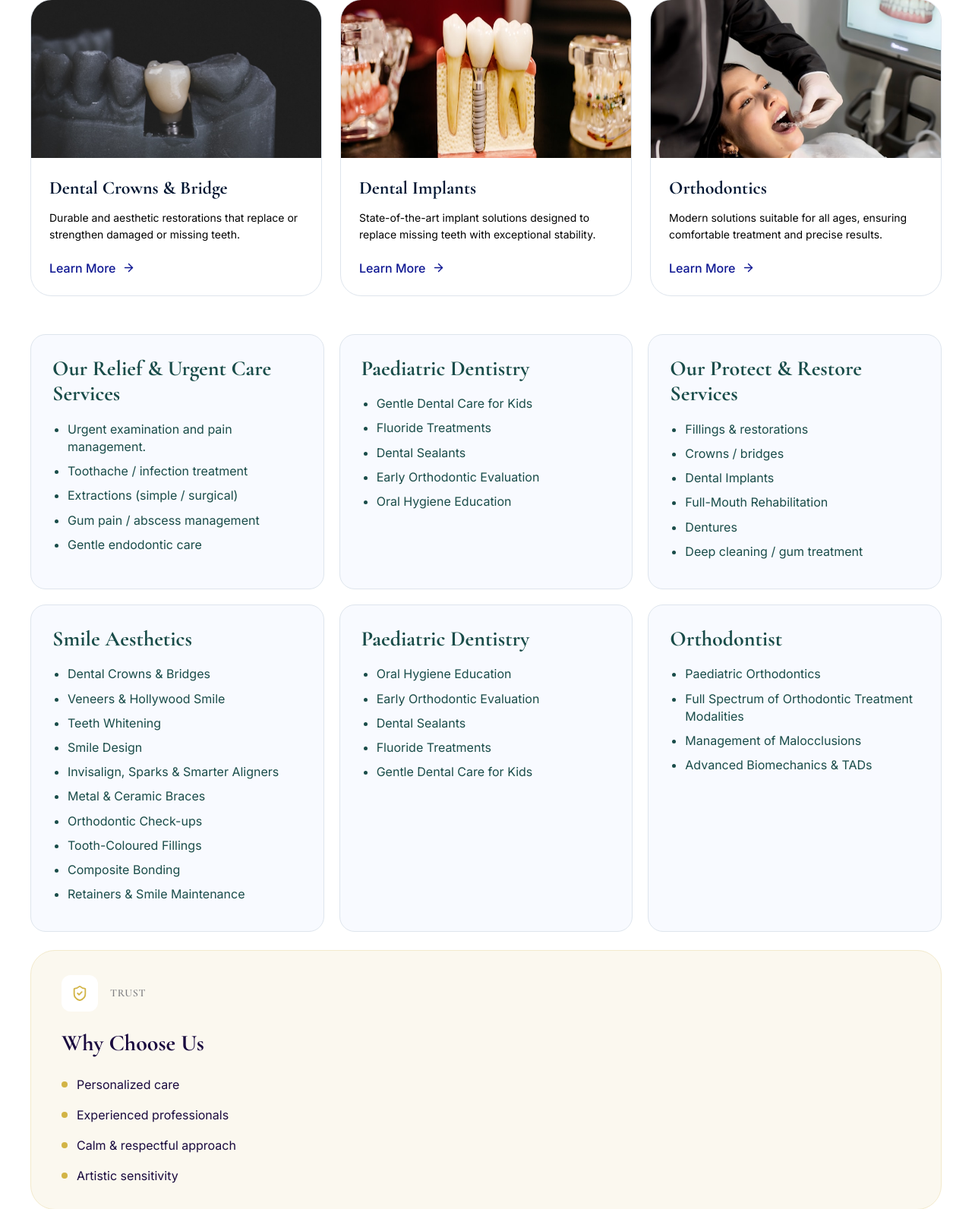
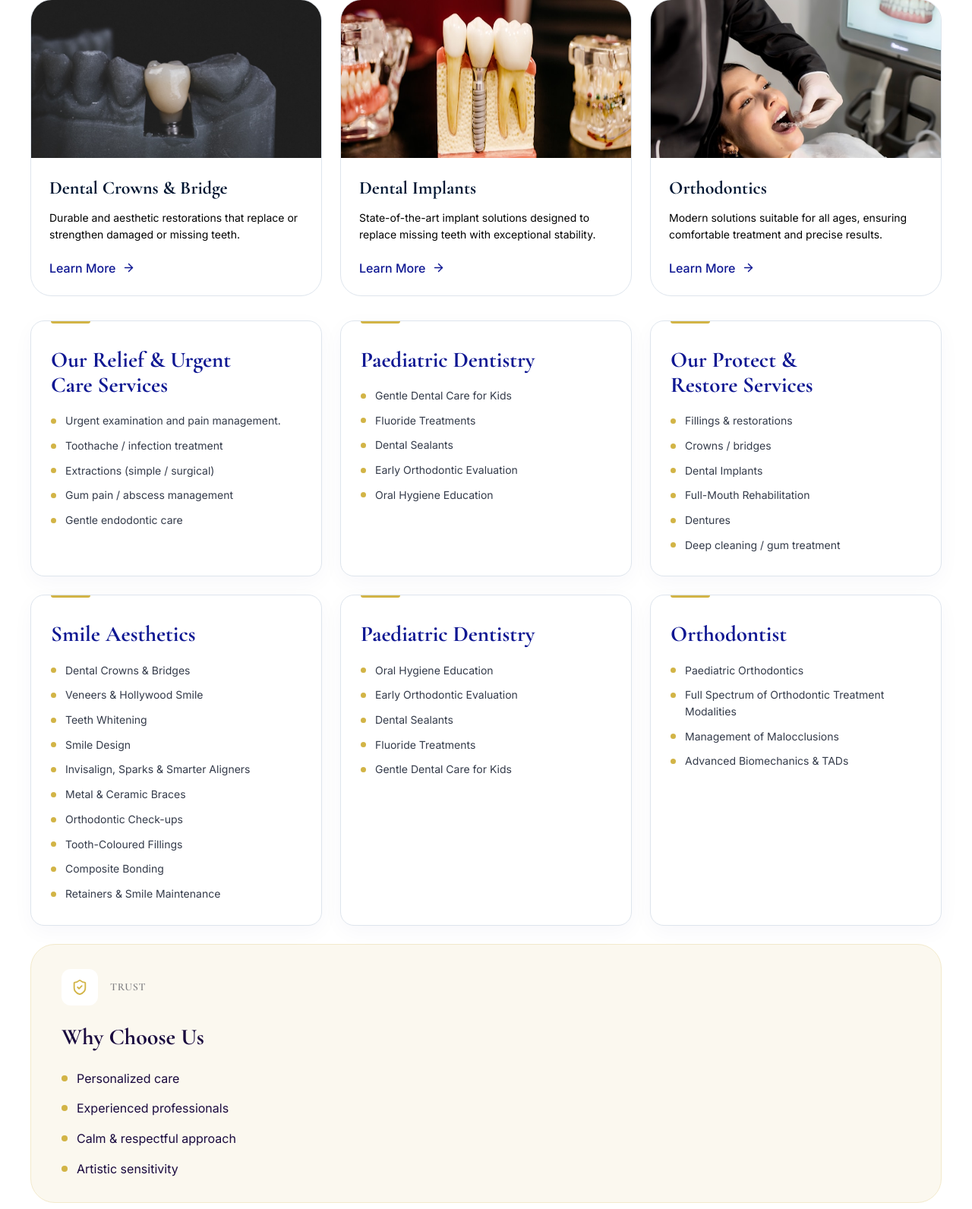
Before and after one commit to aliaslam90/Al-Manal, a PHP site: page /services.html in a window 1280 px wide. Shown: the part 1066-2658 px from the top of the page at 76% size. Run offline with PHP 8.4, Linux system fonts and the light colour scheme.

Commit message:
Redesign treatment category cards

```diff
--- a/index.html
+++ b/index.html
@@ -10,7 +10,7 @@
   <link href="https://fonts.googleapis.com/css2?family=Cormorant+Garamond:wght@600;700&family=Inter:wght@300;400;500;600&display=swap" rel="stylesheet">
   <link rel="stylesheet" href="style.css?v=13">
   <link rel="stylesheet" href="homepage.css?v=9">
-  <link rel="stylesheet" href="services.css?v=3">
+  <link rel="stylesheet" href="services.css?v=4">
   <link rel="stylesheet" href="navigation.css?v=1">
 </head>
 <body class="homepage">
--- a/services.css
+++ b/services.css
@@ -32,11 +32,13 @@
 @media(max-width:760px) { .services-support { grid-template-columns:1fr; } }
 @media(max-width:600px) { .services-view .services-page { padding:48px 20px; } .services-intro { font-size:16px; line-height:26px; } .services-cards { grid-template-columns:1fr; gap:20px; } .services-cards article { border-radius:24px; } .services-cards article>div:not(.service-photo) { padding:22px; } .services-cards a { min-height:44px; } .services-support article { border-radius:24px; padding:24px; } }
 @media(prefers-reduced-motion:reduce) { .services-cards article,.services-cards a img { transition:none; } }
-/* Detailed treatment lists supplied with the website feedback. */
-.treatment-categories{display:grid;grid-template-columns:repeat(3,minmax(0,1fr));gap:20px;margin:50px auto 0;max-width:1280px}
-.treatment-category{padding:28px;border:1px solid #dee5ed;border-radius:20px;background:#f8faff}
-.treatment-category h3{font-size:28px;line-height:1.2;color:#194c49;margin:0 0 18px}
-.treatment-category ul{margin:0;padding-left:20px}
-.treatment-category li{margin:9px 0;line-height:1.45;color:#194c49}
-@media(max-width:900px){.treatment-categories{grid-template-columns:repeat(2,minmax(0,1fr))}}
-@media(max-width:600px){.treatment-categories{grid-template-columns:1fr;gap:14px;margin-top:32px}.treatment-category{padding:22px}}
+/* Detailed treatment lists share the layout and visual language of the cards above. */
+.treatment-categories{display:grid;grid-template-columns:repeat(3,minmax(0,1fr));gap:24px;margin:32px 0 0}
+.treatment-category{min-width:0;padding:28px 26px 30px;border:1px solid #dee5ed;border-radius:18px;background:#fff;box-shadow:0 8px 28px rgba(7,0,108,.035);position:relative;overflow:hidden}
+.treatment-category:before{content:"";position:absolute;top:0;left:26px;width:52px;height:3px;border-radius:0 0 3px 3px;background:#d2b446}
+.treatment-category h3{font-size:29px;line-height:1.15;color:#0e1792;margin:6px 0 20px;max-width:18ch}
+.treatment-category ul{margin:0;padding:0;list-style:none;display:grid;gap:11px}
+.treatment-category li{display:grid;grid-template-columns:7px minmax(0,1fr);align-items:start;gap:12px;font-size:14px;line-height:1.55;color:#343b4a}
+.treatment-category li:before{content:"";width:7px;height:7px;margin-top:.55em;border-radius:50%;background:#d2b446}
+@media(max-width:1000px){.treatment-categories{grid-template-columns:repeat(2,minmax(0,1fr))}}
+@media(max-width:600px){.treatment-categories{grid-template-columns:1fr;gap:18px;margin-top:24px}.treatment-category{padding:25px 22px 26px}.treatment-category:before{left:22px}.treatment-category h3{font-size:27px;margin-bottom:17px}}
```
